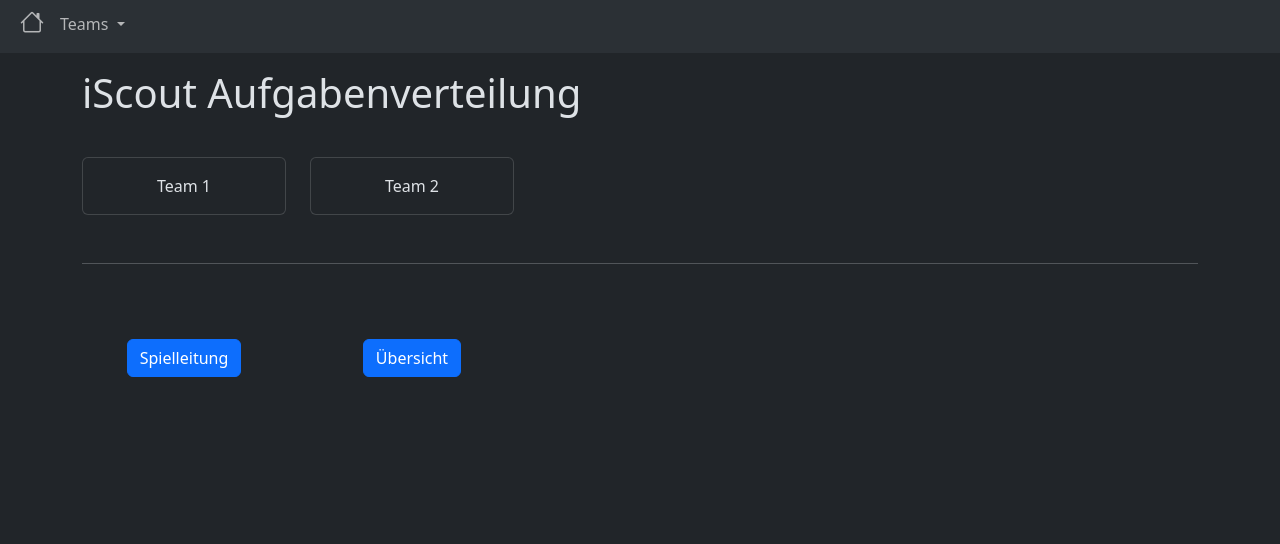
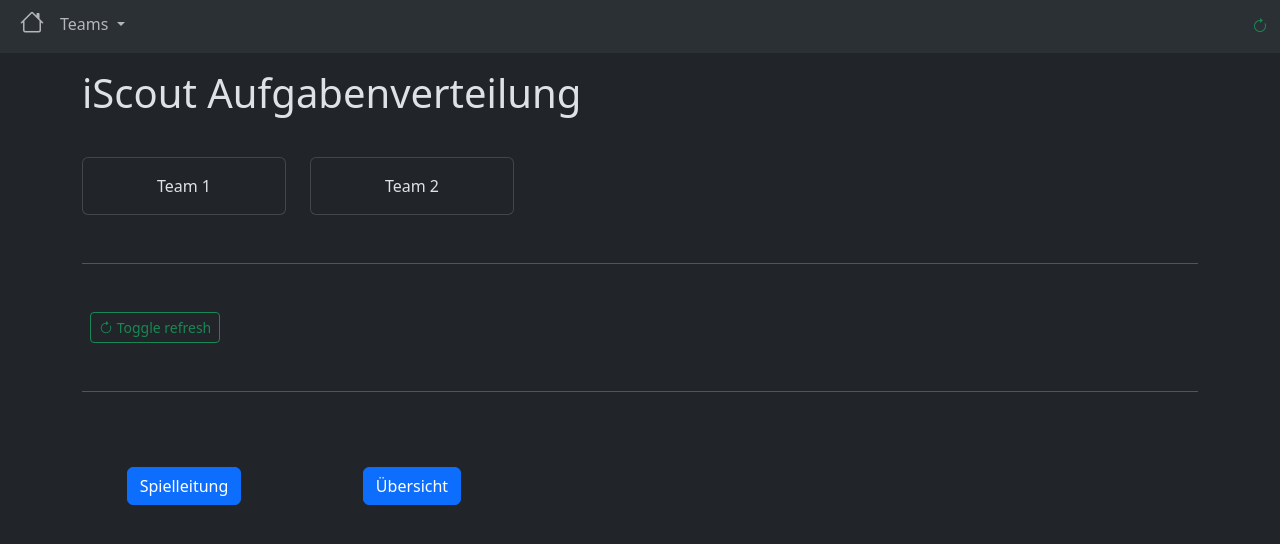
Before and after one commit to dpsg-beckum/iscout-task-dispatch, a Flask app: page / in a window 1280 px wide. Shown: the top 544 px of the page. Run offline with Flask 3, Linux system fonts and the light colour scheme; data comes from the database, SQL or seed files in the repository.

Commit message:
feat(refresh): implement toggle refresh functionality with session management and UI updates

```diff
--- a/iscouttaskdispatch/site/__init__.py
+++ b/iscouttaskdispatch/site/__init__.py
@@ -1,4 +1,4 @@
-from flask import Blueprint, render_template
+from flask import Blueprint, redirect, render_template, session, url_for
 
 from ..database.db import Team
 from ..database.exceptions import ElementDoesNotExsist
@@ -25,6 +25,8 @@ def add_header(response):
 
 @site.context_processor
 def inject_teams():
+    session["refresh"] = session.get("refresh", True)
+    session["refresh_interval"] = 20
     data = {}
     data["teams"] = [t.to_dict() for t in Team.get_all()]
     return data
@@ -33,3 +35,9 @@ def inject_teams():
 @site.route("/")
 def index():
     return render_template("index.html")
+
+
+@site.route("/togglerefresh")
+def togglerefresh():
+    session["refresh"] = not session.get("refresh", False)
+    return redirect(url_for("site.index"))
--- a/iscouttaskdispatch/site/templates/base.html
+++ b/iscouttaskdispatch/site/templates/base.html
@@ -12,6 +12,11 @@
     <link rel="stylesheet" href="{{ url_for('static', filename='styles.css') }}">
     <script src="https://code.jquery.com/jquery-3.6.0.min.js"></script>
     <link rel="shortcut icon" href="{{ url_for('static', filename='favicon.png') }}">
+    {% if request.args.get('refresh') %}
+    <meta http-equiv="refresh" content="{{ request.args.get('refresh') }}">
+    {% elif session.get('refresh') %}
+    <meta http-equiv="refresh" content="{{ session.get('refresh_interval') }}">
+    {% endif %}
     {% block head %}{% endblock %}
 </head>
 
@@ -89,6 +94,11 @@
                     </nav>
                 </div>
             </div>
+            <div class="d-flex">
+                {% if session.get('refresh') %}
+                <i class="bi bi-arrow-clockwise text-success"></i>
+                {% endif %}
+            </div>
         </div>
     </div>
     {% endblock %}
--- a/iscouttaskdispatch/site/templates/index.html
+++ b/iscouttaskdispatch/site/templates/index.html
@@ -23,6 +23,17 @@
 
     <hr class="my-5">
 
+    <a href="{{ url_for('site.togglerefresh') }}" class="btn  btn-sm ms-2
+    {% if session.get('refresh') %}
+    btn-outline-success
+    {% else %}
+    btn-outline-danger
+    {% endif %}">
+        <i class="bi bi-arrow-clockwise"></i> Toggle refresh
+    </a>
+
+    <hr class="my-5">
+
     <div class="row row-cols-1 row-cols-md-2 row-cols-lg-5 g-4 my-3 text-center">
         <div class="col">
             <h2><a href="{{ url_for('site.spielleitung.index') }}" class="btn btn-primary g-4">Spielleitung</a></h2>
--- a/iscouttaskdispatch/site/templates/overview/index.html
+++ b/iscouttaskdispatch/site/templates/overview/index.html
@@ -8,7 +8,7 @@
 {% block content_override %}
 
 <div class="container-fluid">
-    <table class="table text-center">
+    <table class="text-center">
         <thead>
             <tr>
                 {% for team in teams %}
--- a/iscouttaskdispatch/site/templates/team/overview.html
+++ b/iscouttaskdispatch/site/templates/team/overview.html
@@ -1,11 +1,6 @@
 {% extends 'base.html' %}
 
 {% block title %}{{ team.name }}{% endblock %}
-
-{% block head %}
-{{ super() }}
-<meta http-equiv="refresh" content="20">
-{% endblock %}
 
 {% block content %}
 <div>
--- a/iscouttaskdispatch/site/templates/team/tasks.html
+++ b/iscouttaskdispatch/site/templates/team/tasks.html
@@ -1,11 +1,6 @@
 {% extends 'base.html' %}
 
 {% block title %}{{ team.name }}{% endblock %}
-
-{% block head %}
-{{ super() }}
-<meta http-equiv="refresh" content="20">
-{% endblock %}
 
 {% block content %}
 <div>
```
